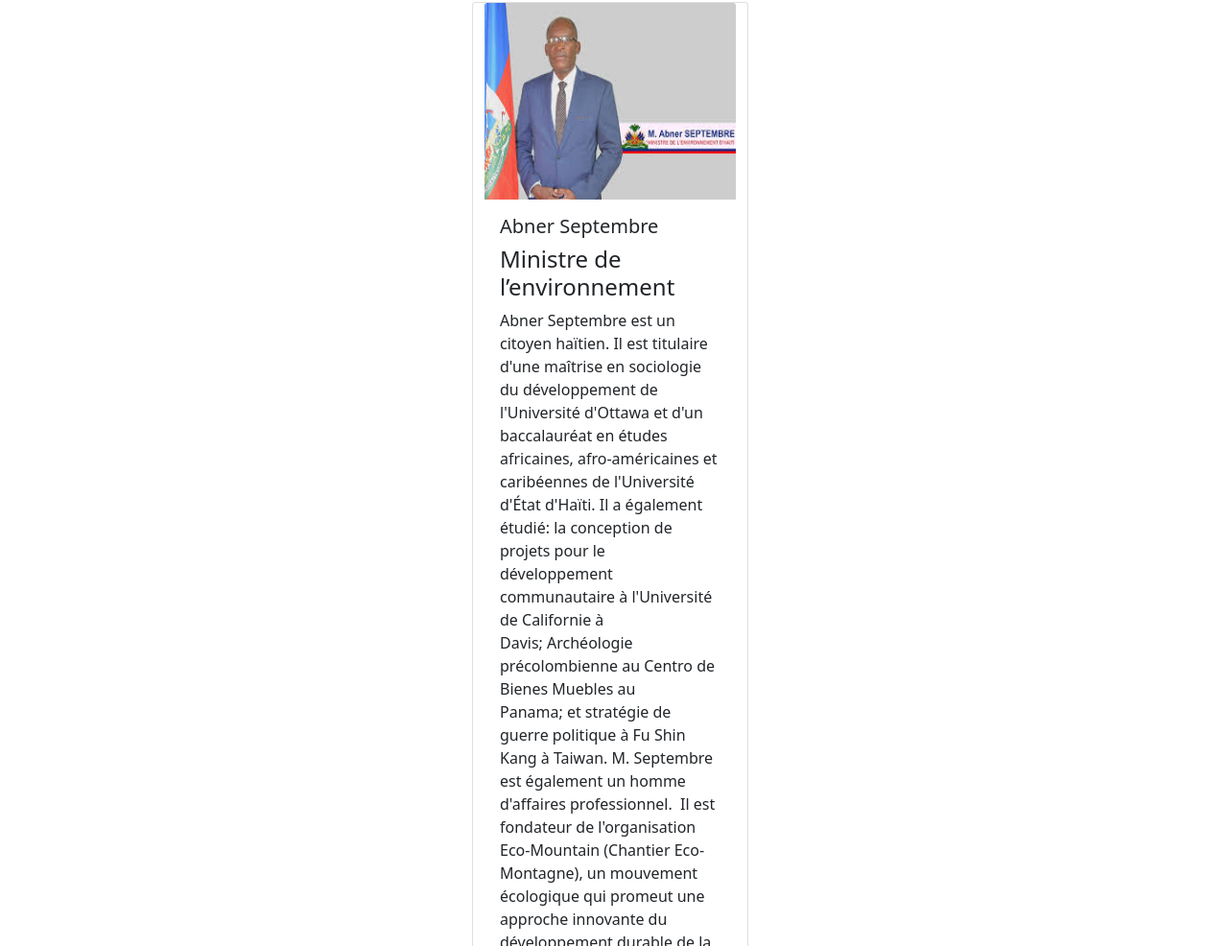
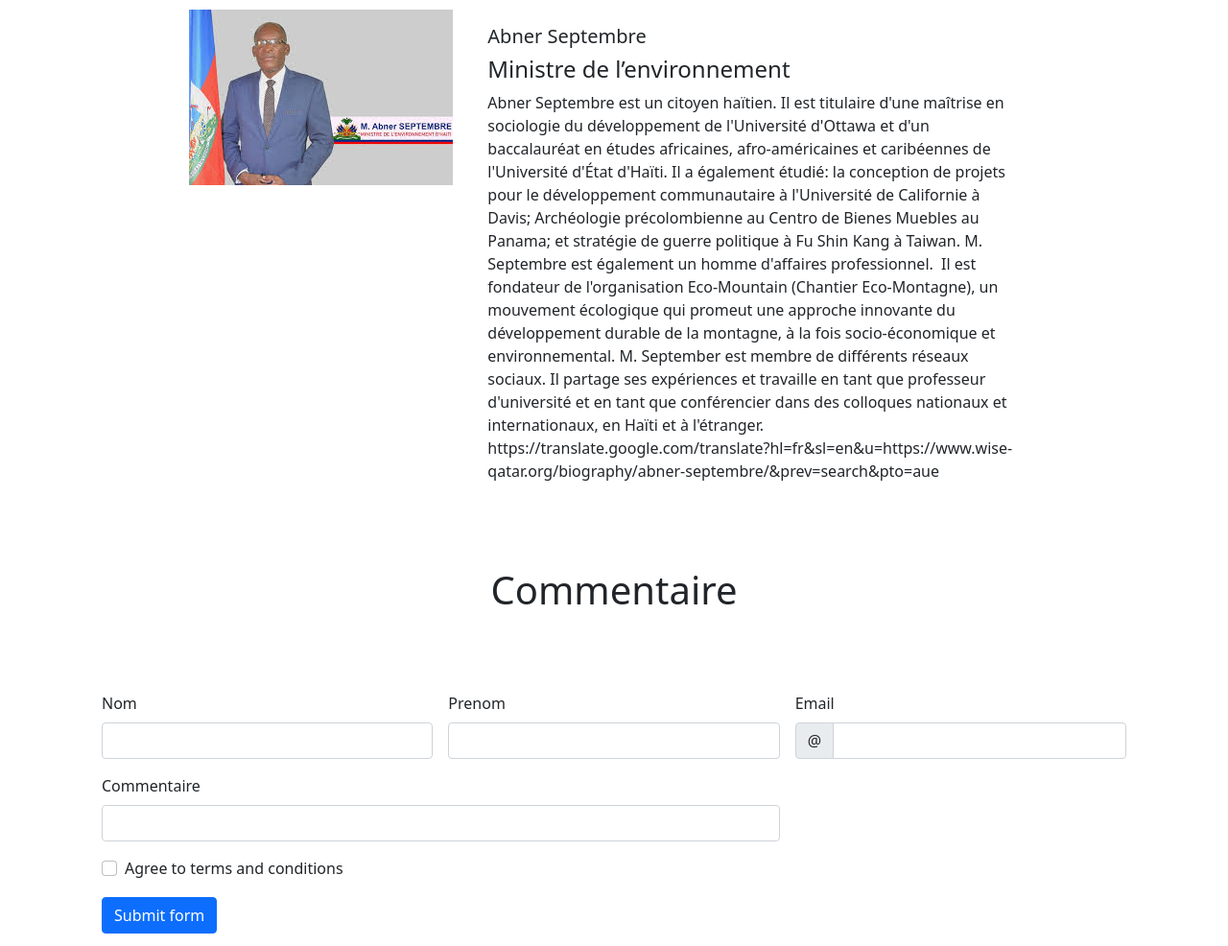
Before and after one commit to youko509/Html_Project, a plain HTML site: page index.html in a window 1280 px wide. Shown: the part 3054-4040 px from the top of the page at 96% size. Drawn offline with nearby package versions, Linux system fonts and the light colour scheme.

Commit message:
try to modified design

```diff
--- a/css/style.css
+++ b/css/style.css
@@ -32,13 +32,15 @@ footer .text-center h1{
     background-image: url(../image/drap.jpg);
     background-repeat: no-repeat;
     background-position-x: center;
-    background-size: 2500px;
+    background-size: 1500px;
     background-color: rgb(255, 255, 255);
 
 }
 .home .div{
     background-color: rgba(31, 48, 48, 0.411);
-    height: 608px;
+    height: 75%;
+    display: flex;
+
 }
 .home .btn{
     border-radius: 45px;
@@ -60,3 +62,13 @@ footer .text-center h1{
     margin-inline-start: 98px;
     margin-inline-end: 98px;
 }
+#h7{
+    border: none;
+}
+.button{
+    border-radius: 56px;
+    color: rgb(252, 252, 252);
+    background-color: rgba(253, 253, 253, 0.062);
+    border: none;
+    width: 80px;
+}
--- a/index.html
+++ b/index.html
@@ -51,7 +51,6 @@
             <p>Lorem ipsum dolor sit amet consectetur adipisicing elit. Accusamus molestiae sit distinctio veritatis sunt laborum tempore, molestias porro et, omnis ullam inventore officia quae! Labore tempora doloremque ut cumque velit.</p>
 
         </div>
-
         <div  class="row justify-content-center">
           <div class="card mt-2 mb-2  col-6 col-md-4 me-2" id="1" style="width: 18rem;">
             <img src="image/img01.jpg" class="card-img-top" alt="...">
@@ -119,19 +118,68 @@
 
             </div>
           </div>
-            <div class="card mt-2 col-6 col-md-4 me-2" id="7" style="width: 18rem;">
-              <img src="image/img07.jpg" class="card-img-top" alt="...">
-              <div class="card-body">
-                <h5 class="card-title">Abner Septembre</h5>
-                <h4  class="card-text">Ministre de l’environnement</h4 >
-                <p class="card-text">Abner Septembre est un citoyen haïtien. Il est titulaire d'une maîtrise en sociologie du développement de l'Université d'Ottawa et d'un baccalauréat en études africaines, afro-américaines et caribéennes de l'Université d'État d'Haïti. Il a également étudié: la conception de projets pour le développement communautaire à l'Université de Californie à Davis; Archéologie précolombienne au Centro de Bienes Muebles au Panama; et stratégie de guerre politique à Fu Shin Kang à Taiwan. M. Septembre est également un homme d'affaires professionnel.  Il est fondateur de l'organisation Eco-Mountain (Chantier Eco-Montagne), un mouvement écologique qui promeut une approche innovante du développement durable de la montagne, à la fois socio-économique et environnemental. M. September est membre de différents réseaux sociaux. Il partage ses expériences et travaille en tant que professeur d'université et en tant que conférencier dans des colloques nationaux et internationaux, en Haïti et à l'étranger.
-                  https://translate.google.com/translate?hl=fr&sl=en&u=https://www.wise-qatar.org/biography/abner-septembre/&prev=search&pto=aue</p>
+          <div class="card m-3 " id="h7" style="max-width: 910px;">
+            <div class="row g-0">
+              <div class="col-md-4">
+                <img src="image/img07.jpg" alt="...">
+              </div>
+              <div class="col-md-8">
+                <div class="card-body">
+                  <h5 class="card-title">Abner Septembre</h5>
+                  <h4  class="card-text">Ministre de l’environnement</h4 >
+                  <p class="card-text">Abner Septembre est un citoyen haïtien. Il est titulaire d'une maîtrise en sociologie du développement de l'Université d'Ottawa et d'un baccalauréat en études africaines, afro-américaines et caribéennes de l'Université d'État d'Haïti. Il a également étudié: la conception de projets pour le développement communautaire à l'Université de Californie à Davis; Archéologie précolombienne au Centro de Bienes Muebles au Panama; et stratégie de guerre politique à Fu Shin Kang à Taiwan. M. Septembre est également un homme d'affaires professionnel.  Il est fondateur de l'organisation Eco-Mountain (Chantier Eco-Montagne), un mouvement écologique qui promeut une approche innovante du développement durable de la montagne, à la fois socio-économique et environnemental. M. September est membre de différents réseaux sociaux. Il partage ses expériences et travaille en tant que professeur d'université et en tant que conférencier dans des colloques nationaux et internationaux, en Haïti et à l'étranger.
+                    https://translate.google.com/translate?hl=fr&sl=en&u=https://www.wise-qatar.org/biography/abner-septembre/&prev=search&pto=aue</p>
 
+                </div>
               </div>
             </div>
           </div>
+          <div class="text-center">
+            <h1>Commentaire</h1>
+          </div>
+
+
         </div>
+        <div class="m-4">
+        <form class="row g-3">
+          <div class="col-md-4">
+            <label for="validationDefault01" class="form-label">Nom</label>
+            <input type="text" class="form-control" id="validationDefault01"  required>
+          </div>
+          <div class="col-md-4">
+            <label for="validationDefault02" class="form-label">Prenom</label>
+            <input type="text" class="form-control" id="validationDefault02"  required>
+          </div>
+          <div class="col-md-4">
+            <label for="validationDefaultUsername" class="form-label">Email</label>
+            <div class="input-group">
+              <span class="input-group-text" id="inputGroupPrepend2">@</span>
+              <input type="text" class="form-control" id="validationDefaultUsername"  aria-describedby="inputGroupPrepend2" required>
+            </div>
+          </div>
+          <div class="col-md-8">
+            <label for="validationDefault03" class="form-label">Commentaire</label>
+            <input type="text" class="form-control" id="validationDefault03" required>
+          </div>
+
+
+          <div class="col-12">
+            <div class="form-check">
+              <input class="form-check-input" type="checkbox" value="" id="invalidCheck2" required>
+              <label class="form-check-label" for="invalidCheck2">
+                Agree to terms and conditions
+              </label>
+            </div>
+          </div>
+          <div class="col-12">
+            <button class="btn btn-primary" type="submit">Submit form</button>
+          </div>
+        </form>
       </div>
+
+
+      </div>
+
     <footer class="bg" style="height: 120px;padding-top: 50px;">
       <div class="text-center ">
         <h1>Haiti@2021</h1>
```
Also changed, not shown: home.html (+4 -3 lines).
